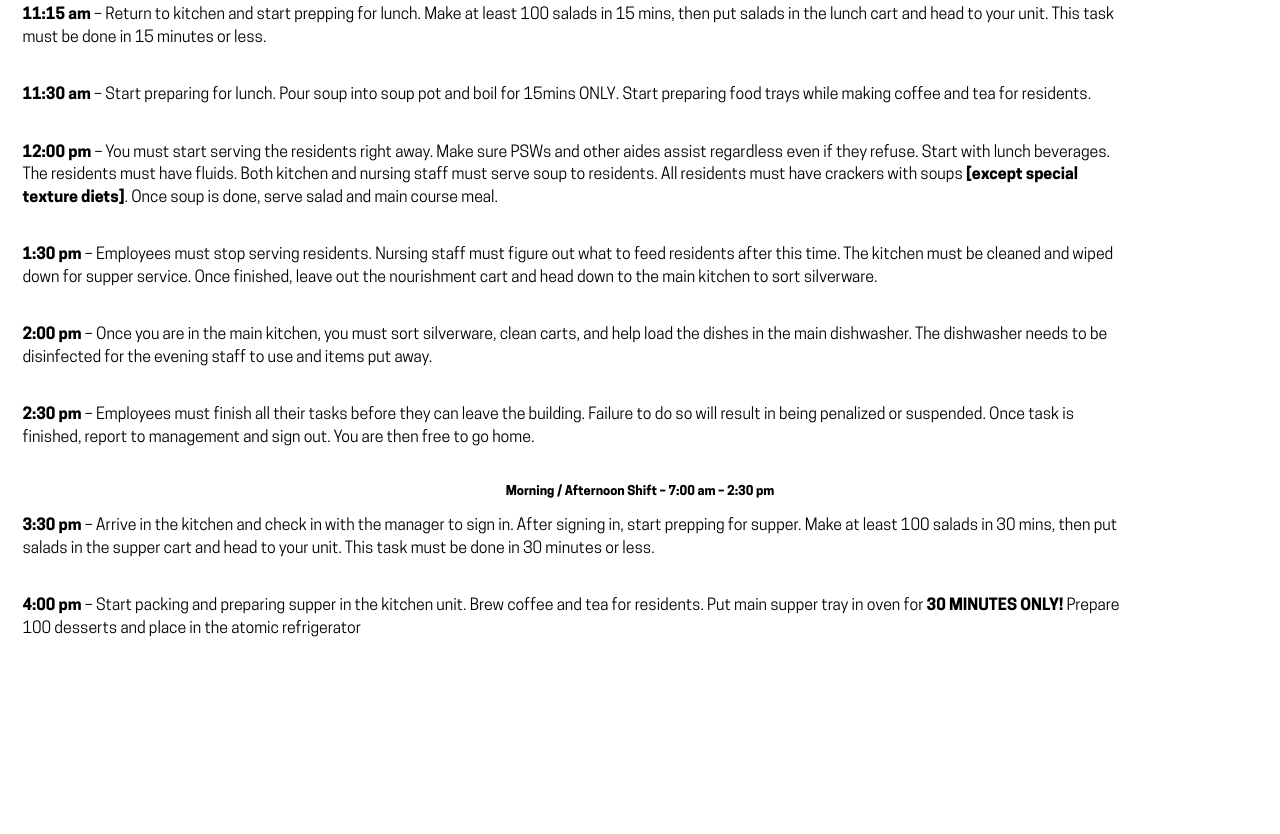
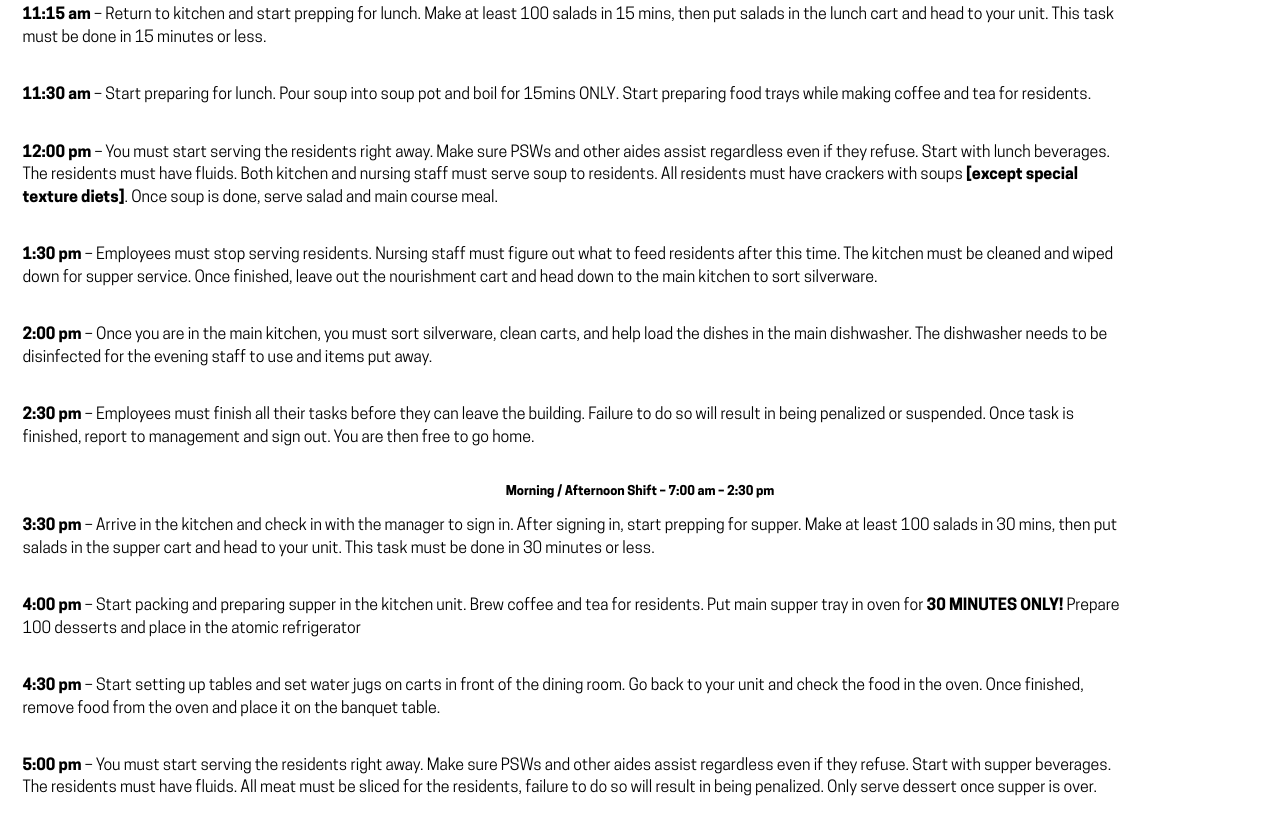
Before and after one commit to Alco80/comfort-foods-guidelines-site, a website: page index.html in a window 1280 px wide. Shown: the part 1798-2632 px from the top of the page. Before the commit the page ends 2479 px from the top, so only its background shows below. Drawn offline with Linux system fonts and the light colour scheme; files whose address does not match are found by name.

Commit message:
Update index.html

```diff
--- a/index.html
+++ b/index.html
@@ -91,6 +91,10 @@
 <p class="guide-list guide-para"><span class="bold">3:30 pm</span> – Arrive in the kitchen and check in with the manager to sign in.  After signing in, start prepping for supper. Make at least 100 salads in 30 mins, then put salads in the supper cart and head to your unit. This task must be done in 30 minutes or less.</p>
 
 <p class="guide-list guide-para"><span class="bold">4:00 pm</span> – Start packing and preparing supper in the kitchen unit. Brew coffee and tea for residents. Put main supper tray in oven for <span class="bold">30 MINUTES ONLY!</span> Prepare 100 desserts and place in the atomic refrigerator</p>
+
+<p class="guide-list guide-para"><span class="bold">4:30 pm</span> – Start setting up tables and set water jugs on carts in front of the dining room. Go back to your unit and check the food in the oven. Once finished, remove food from the oven and place it on the banquet table.</p>
+
+<p class="guide-list guide-para"><span class="bold">5:00 pm</span> – You must start serving the residents right away. Make sure PSWs and other aides assist regardless even if they refuse. Start with supper beverages. The residents must have fluids. All meat must be sliced for the residents, failure to do so will result in being penalized. Only serve dessert once supper is over.</p>
         </div>
     </section>
 </body>
```
